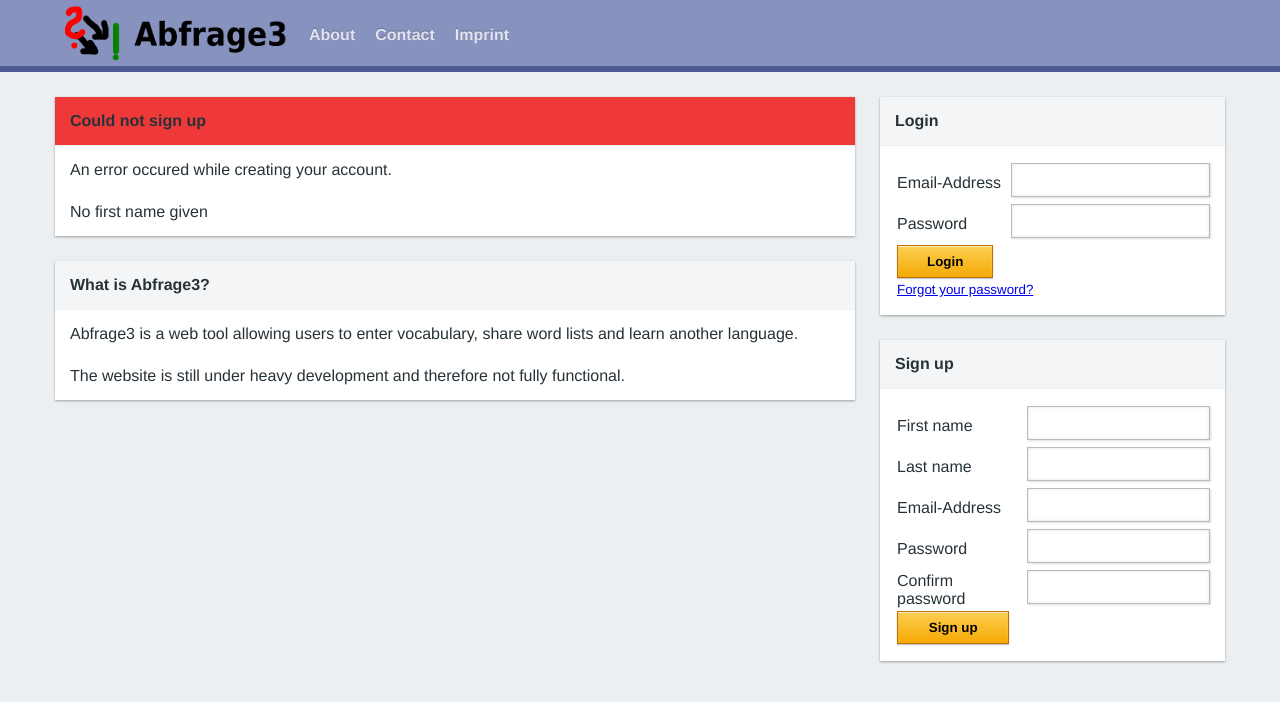
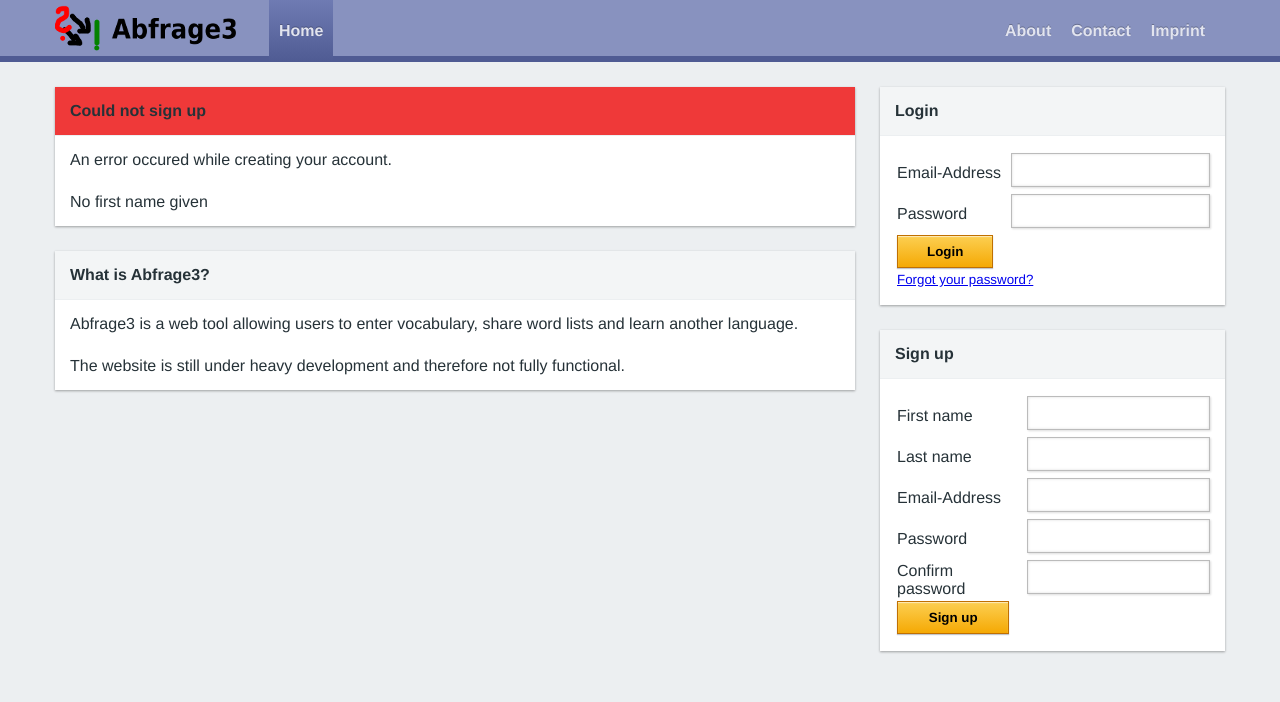
Before and after one commit to Simsso/Abfrage3, a PHP site: the page made by index.php in a window 1280 px wide. Shown: the top 702 px of the page. Run offline with PHP 8.4, Linux system fonts and the light colour scheme; data that the repository does not hold is empty; some libraries are stand-ins or nearby versions.

Commit message:
Single page application system
About, contact, imprint

```diff
--- a/css/other.css
+++ b/css/other.css
@@ -20,7 +20,7 @@ body {
 	height: 56px;
 	width: 100%;
 
-	padding: 5px 0;
+	padding: 0;
 
 	background-color: #8892BF;
 	border-style: solid;
@@ -42,25 +42,35 @@ body {
 	color: #FFFFFF;
 }
 
-.navbar .navbar-inner img {
+.navbar .navbar-inner .logo {
 	float: left;
-	height: 56px;
-	margin: 0 10px;
+	height: 46px;
+	margin: 5px 30px 5px 0;
 }
 
 .navbar .navbar-inner .nav {
 	position: relative;
-	left: 0;
-	float: left;
 	margin: 0 10px 0 0;
 	list-style: none;
 }
-
+.navbar .navbar-inner .nav.left {
+	left: 0;
+	float: left;
+}
+.navbar .navbar-inner .nav.right {
+	right: 0;
+	float: right;
+}
 .navbar .navbar-inner .nav li {
-	float: left;
-	margin: 22px 10px;
+	padding: 23px 10px;
 	line-height: 16px;
 	font-size: 16px;
+	float: left;
+}
+.navbar .navbar-inner .nav li.visited {
+	background: #4F5B93;
+	background: -webkit-gradient(linear, left top, left bottom, from(#6F7BB3), to(#4F5B93));
+	background: -moz-linear-gradient(top,  #6F7BB3,  #4F5B93);
 }
 
 body > .main {
@@ -90,11 +100,11 @@ body > .main {
 	padding: 15px;
 	background-color: #FFFFFF;
 }
-.left {
+.left-column {
 	float: left;
 	width: 800px;
 }
-.right {
+.right-column {
 	float: right;
 	width: 345px;
 }
@@ -110,3 +120,7 @@ form table input {
 p:not(:last-child) {
 	margin-bottom: 24px;
 }
+
+.main > div {
+	display: none;
+}
--- a/login.inc.php
+++ b/login.inc.php
@@ -2,21 +2,25 @@
 <html>
 <? require('html-include/head.html'); ?>
     <body>
-    	<nav id="head-nav" class="navbar">
+    	<nav id="head-nav" class="navbar" id="nav">
     		<div class="navbar-inner content-width">
-    			<a href="/./">
-    				<img src="img/logo-56.png" />
+    			<a href="#home">
+    				<img class="logo" src="img/logo-46.png" />
     			</a>
-    			<ul class="nav">
-    				<li><a href="#">About</a></li>
-    				<li><a href="#">Contact</a></li>
-    				<li><a href="#">Imprint</a></li>
+    			<ul class="nav left">
+    				<li id="nav_home"><a href="#home">Home</a></li>
+    			</ul>
+
+    			<ul class="nav right">
+    				<li id="nav_about"><a href="#about">About</a></li>
+    				<li id="nav_contact"><a href="#contact">Contact</a></li>
+    				<li id="nav_imprint"><a href="#imprint">Imprint</a></li>
     			</ul>
     		</div>
     	</nav>
-    	<div class="main content-width">
-
-    		<div class="left">
+    	<div class="main content-width" id="main">
+    		<div id="content-home">
+				<div class="left-column">
 			    	<?php
 
 			    	$infobox_green_red = NULL;
@@ -75,7 +79,7 @@
 			        </div>
 		        </div>
 
-	        <div class="right">
+		        <div class="right-column">
 		        	<div class="box">
 			        	<div class="box-head">Login</div>
 			        	<div class="box-body">
@@ -137,12 +141,80 @@
 	        </div>
 
 
+    		<div id="content-imprint">
+    			<div class="box">
+    				<div class="box-head">Imprint</div>
+    				<div class="box-body">Lorem Ipsum is simply dummy text of the printing and typesetting industry. Lorem Ipsum has been the industry's standard dummy text ever since the 1500s, when an unknown printer took a galley of type and scrambled it to make a type specimen book. It has survived not only five centuries, but also the leap into electronic typesetting, remaining essentially unchanged. It was popularised in the 1960s with the release of Letraset sheets containing Lorem Ipsum passages, and more recently with desktop publishing software like Aldus PageMaker including versions of Lorem Ipsum.
+It is a long established fact that a reader will be distracted by the readable content of a page when looking at its layout. The point of using Lorem Ipsum is that it has a more-or-less normal distribution of letters, as opposed to using 'Content here, content here', making it look like readable English. Many desktop publishing packages and web page editors now use Lorem Ipsum as their default model text, and a search for 'lorem ipsum' will uncover many web sites still in their infancy. Various versions have evolved over the years, sometimes by accident, sometimes on purpose (injected humour and the like).
+Contrary to popular belief, Lorem Ipsum is not simply random text. It has roots in a piece of classical Latin literature from 45 BC, making it over 2000 years old. Richard McClintock, a Latin professor at Hampden-Sydney College in Virginia, looked up one of the more obscure Latin words, consectetur, from a Lorem Ipsum passage, and going through the cites of the word in classical literature, discovered the undoubtable source. Lorem Ipsum comes from sections 1.10.32 and 1.10.33 of "de Finibus Bonorum et Malorum" (The Extremes of Good and Evil) by Cicero, written in 45 BC. This book is a treatise on the theory of ethics, very popular during the Renaissance. The first line of Lorem Ipsum, "Lorem ipsum dolor sit amet..", comes from a line in section 1.10.32.
+The standard chunk of Lorem Ipsum used since the 1500s is reproduced below for those interested. Sections 1.10.32 and 1.10.33 from "de Finibus Bonorum et Malorum" by Cicero are also reproduced in their exact original form, accompanied by English versions from the 1914 translation by H. Rackham.
+There are many variatios of passages of Lorem Ipsum available, but the majority have suffered alteration in some form, by injected humour, or randomised words which don't look even
+    				</div>
+    			</div>
+    		</div>
+
+
+    		<div id="content-about">
+    			<div class="box">
+    				<div class="box-head">About</div>
+    				<div class="box-body">coming soon...
+    				</div>
+    			</div>
+    		</div>
+
+
+    		<div id="content-contact">
+				<div class="left-column">
+					<div class="box">
+	    				<div class="box-head">Contact</div>
+	    				<div class="box-body">coming soon...
+	    				</div>
+	    			</div>
+				</div>
+
+				<div class="right-column">
+					<div class="box">
+						<div class="box-head">About me</div>
+						<div class="box-body">
+							<p><img src="img/timo-denk.jpg"/></p>
+							<p>My name is Timo Denk, I am 18 years old and a German student. I am currently studying at Technisches Gymnasium in Waiblingen, Germany. I will get my degree in 2016.</p>
+						</div>
+					</div>
+				</div>
+    		</div>
+        </div>
+
+
         <!-- jquery -->
         <script src="jquery-1.11.3.min.js" type="text/javascript"></script>
         <script type="text/javascript">
-            (function() {
 
-            })();
+        	var updatePageContent = function() {
+        		$('#main').children().hide();
+        		$('li').removeClass('visited');
+        		var pageName = location.hash.slice(1);
+        		$('#nav_' + ((pageName.length == 0)?"home":pageName)).addClass('visited');
+        		switch(pageName) {
+        			case "imprint":
+        				$('#content-imprint').show();
+        				break;
+        			case "about":
+        				$('#content-about').show();
+        				break;
+        			case "contact":
+        				$('#content-contact').show();
+        				break;
+        			default:
+        				$('#content-home').show();
+        				break;
+        		}
+        	}
+
+            $(window).on('hashchange',function() {
+            	updatePageContent();
+            });
+
+			updatePageContent();
         </script>
 
         <?php
--- /dev/null
+++ b/logout.php
@@ -0,0 +1,6 @@
+<?php
+	session_start();
+	session_destroy();
+	header("Location: /./");
+	exit();
+?>
```
Also changed, not shown: home.inc.php (+9 -5 lines), img/logo-46.png (added), img/timo-denk.jpg (added). Lines whose indentation alone changed are shown as unchanged.
